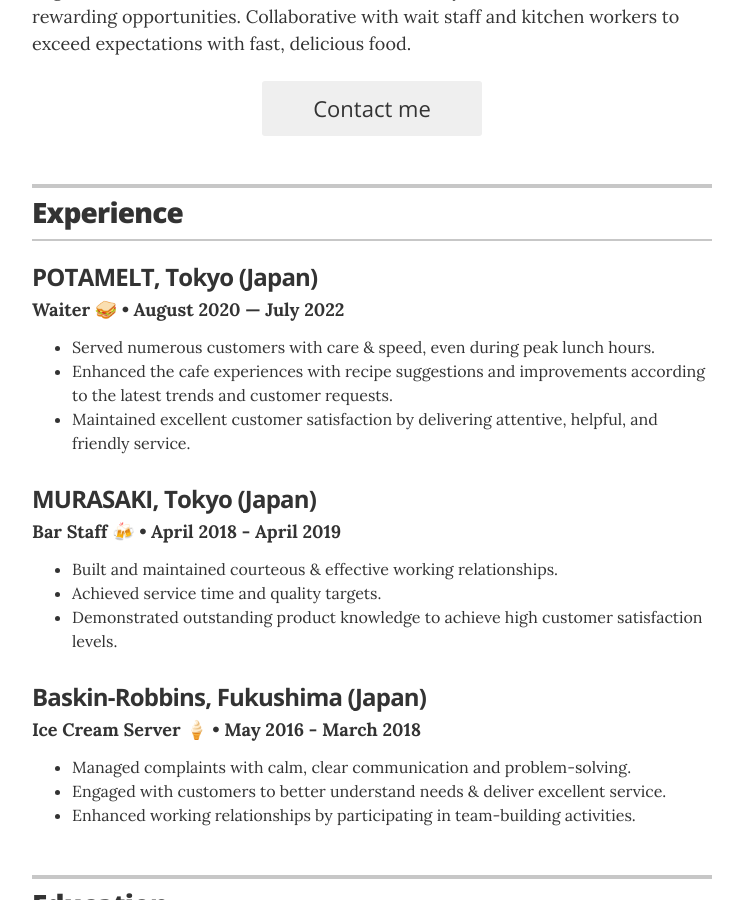
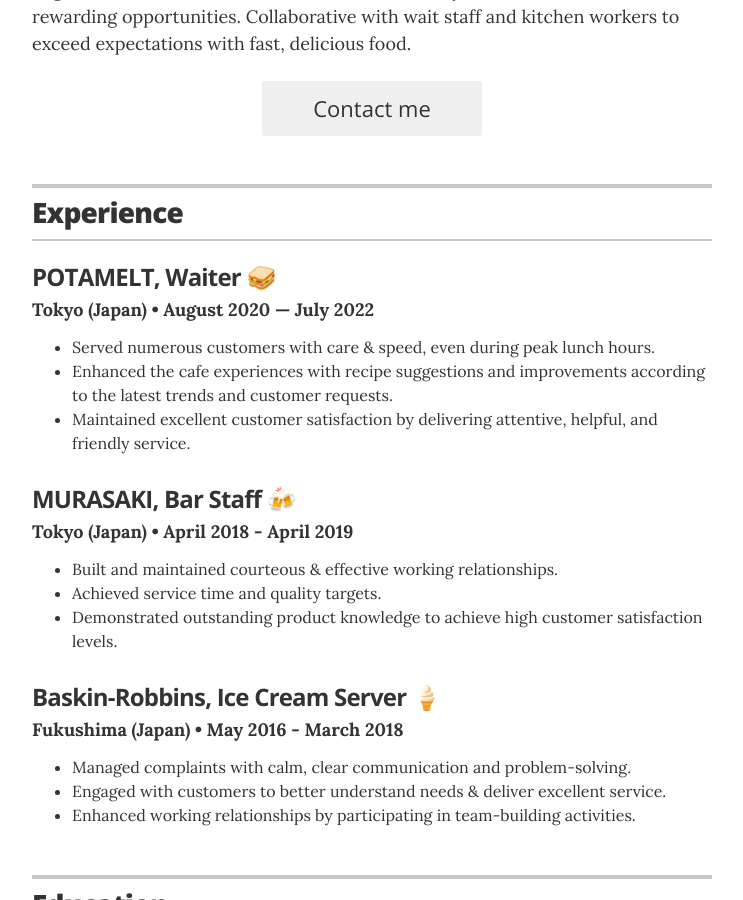
Before and after one commit to ahandsel/meet-sakura, a Jekyll site: the page built from index.html, in a window 1280 px wide and 900 px high, scrolled down 242 px. Shown: the whole window, without its empty margins (268-1011 px from the left). Built offline with Jekyll 4.4.1, drawn with Linux system fonts in a browser that asks for light colours.

Commit message:
swap location with position for better formatting

```diff
--- a/_data/experience.yml
+++ b/_data/experience.yml
@@ -1,19 +1,19 @@
 # Jobs
 # Job 1
-- company: POTAMELT, Tokyo (Japan)
-  position: Waiter 🥪
+- company: POTAMELT, Waiter 🥪
+  position: Tokyo (Japan)
   duration: August 2020 &mdash; July 2022
   summary: <ul class="resume-item-list"><li>Served numerous customers with care & speed, even during peak lunch hours.</li><li>Enhanced the cafe experiences with recipe suggestions and improvements according to the latest trends and customer requests.</li><li>Maintained excellent customer satisfaction by delivering attentive, helpful, and friendly service.</li></ul>
 
 # Job 2
-- company: MURASAKI, Tokyo (Japan)
-  position: Bar Staff 🍻
+- company: MURASAKI, Bar Staff 🍻
+  position: Tokyo (Japan)
   duration: April 2018 - April 2019
   summary: <ul class="resume-item-list"><li>Built and maintained courteous & effective working relationships.</li><li>Achieved service time and quality targets.</li><li>Demonstrated outstanding product knowledge to achieve high customer satisfaction levels.</li></ul>
 
 
 # Job 3
-- company: Baskin-Robbins, Fukushima (Japan)
-  position: Ice Cream Server 🍦
+- company: Baskin-Robbins, Ice Cream Server 🍦
+  position: Fukushima (Japan)
   duration: May 2016 - March 2018
   summary: <ul class="resume-item-list"><li>Managed complaints with calm, clear communication and problem-solving.</li><li>Engaged with customers to better understand needs & deliver excellent service.</li><li>Enhanced working relationships by participating in team-building activities.</li></ul>
```
